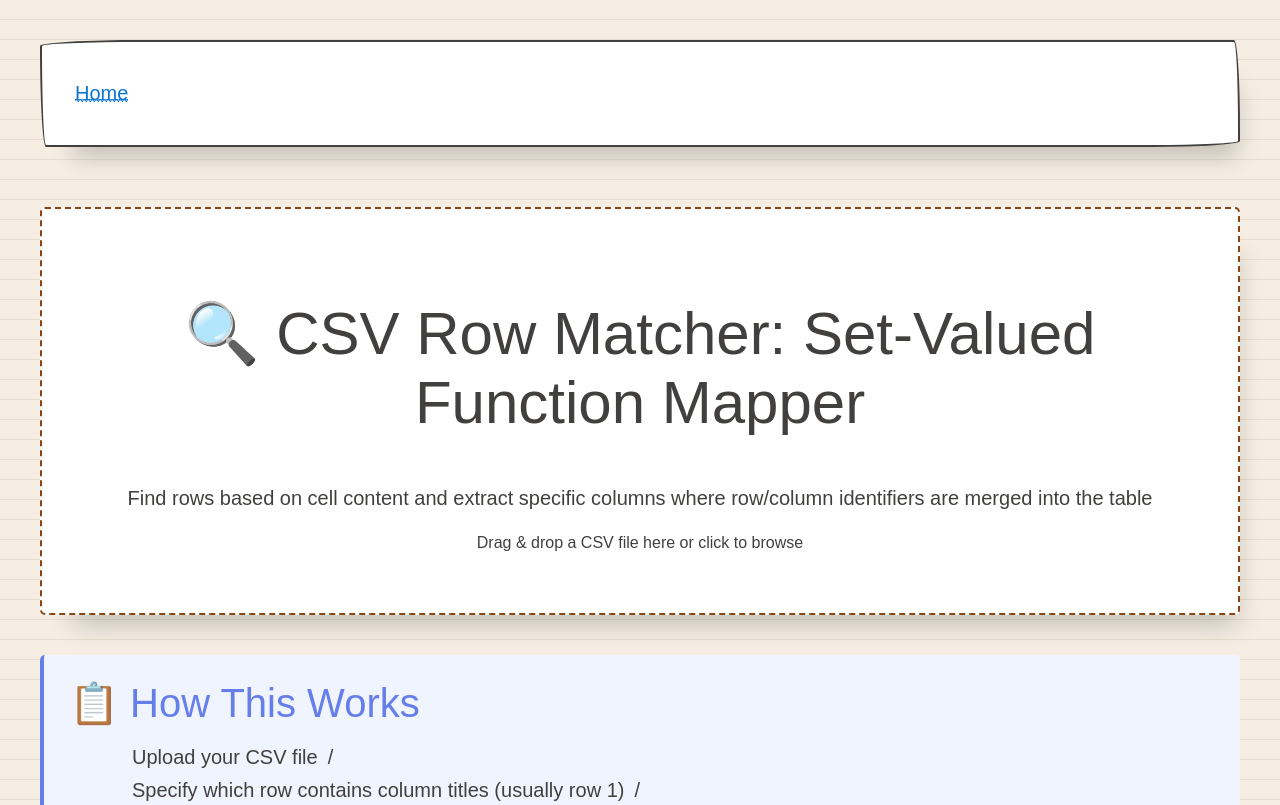
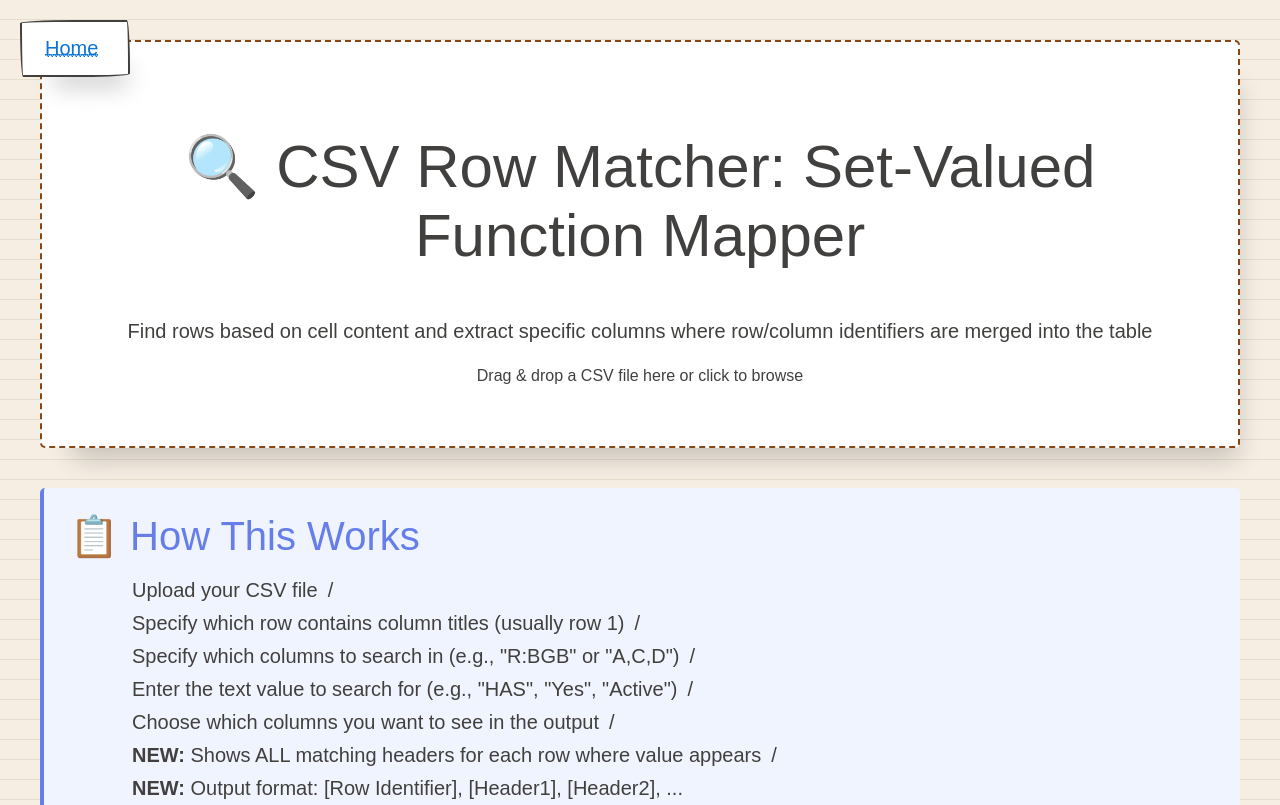
Before and after one commit to DomainManagementTouli/DimTools, a plain HTML site: page titlecontrolcsvmatcher.html in a window 1280 px wide. Shown: the top 805 px of the page. Drawn offline with nearby package versions, Linux system fonts and the light colour scheme; a web font is replaced by a local one.

Commit message:
Update titlecontrolcsvmatcher.html

```diff
--- a/titlecontrolcsvmatcher.html
+++ b/titlecontrolcsvmatcher.html
@@ -384,9 +384,11 @@
 </head>
 <body>
     <div class="container">
-        <ul class="paper border shadow large-shadow shadow-hover">
-            <li><a href="index.html">Home</a></li>
-        </ul>
+<div style="position: fixed; top: 20px; left: 20px; z-index: 1000; width: fit-content;">
+    <ul class="paper border shadow large-shadow shadow-hover" style="margin: 0; padding: 0.75rem 1.5rem; display: inline-flex; white-space: nowrap;">
+        <li><a href="index.html">Home</a></li>
+    </ul>
+</div>
 
         <div id="uploadArea" class="upload-area paper border shadow">
             <h2>🔍 CSV Row Matcher: Set-Valued Function Mapper</h2>
```
